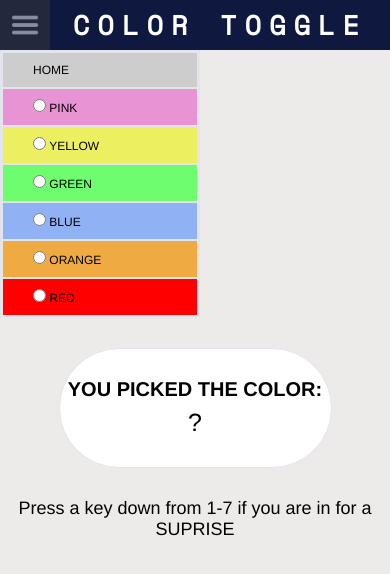
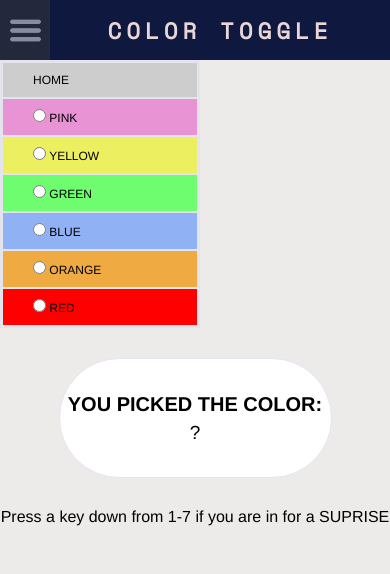
Before and after one commit to Cilvyahg/Colortoggle, a plain HTML site: page ColorToggleAssign/index.html in a window 390 px wide. Drawn offline with nearby package versions, Linux system fonts and the light colour scheme.

Commit message:
keydown adjust

```diff
--- a/ColorToggleAssign/style.scss
+++ b/ColorToggleAssign/style.scss
@@ -1,4 +1,5 @@
 //Google fonts
+
 @import url('https://fonts.googleapis.com/css2?family=Space+Mono&display=swap');
 
 $border-color: #e4e4ed;
@@ -23,7 +24,7 @@ body {
 .main-nav {
   display: flex;
   width: 100vw;
-  height: 5rem;
+  height: 6rem;
   background-color: #0f1940;
 
   &__hamburger {
@@ -31,7 +32,7 @@ body {
     height: auto;
     background-image: url(./hamburgerMenu.png);
     background-repeat: no-repeat;
-    background-size: 60%;
+    background-size: 70%;
     background-position: center;
     filter: invert(100%); // inside color to outside
 
@@ -45,7 +46,7 @@ body {
     margin: auto;
     text-transform: uppercase;
     font-family: 'Space Mono', monospace;
-    font-size: 1.8rem;
+    font-size: 2rem;
     letter-spacing: 0.8rem;
     color: #fff;
   }
@@ -58,7 +59,7 @@ body {
 
 // wanneer men op de navbar hovert wil ik dat de .side-nav__list dit doet
 .navbar:hover .side-nav__list {
-  transition: margin-left 1000ms;
+  transition: margin-left 1000ms ease-in-out;
 }
 
 //SIDENAVBAR
@@ -146,32 +147,41 @@ body {
   font-family: $font-small;
   font-size: 2rem;
 }
+
+
+
 // =================
 // Media Queries
 // =================
 
 @media only screen and (min-width: 320px) and (max-width: 667px) {
-  main.colordisplay {
+  .main-nav {
+    &__text {
+      font-size: 1.5rem;
+      letter-spacing: 0.5rem;
+      color: rgb(233, 215, 215);
+    }
+  }
+  .colordisplay {
     margin-top: 3rem;
     width: 70%;
 
+    & h2 {
+      font-size: 2rem;
+    }
 
-    & h2,
-    & text {
-      font-size: 2rem;
+    &__text {
+      font-size: 1.9rem;
     }
   }
 
   .key-down {
-    font-size: 1.8rem;
+    font-size: 1.6rem;
     margin-top: 3rem;
   }
-
 
   .side-nav__list--item {
     font-size: 1.2rem;
     padding: 1rem 0 1rem 3rem;
-
-
   }
 }
```
Also changed, not shown: ColorToggleAssign/main.js (+5 -6 lines), ColorToggleAssign/style.css, 1 other file.
